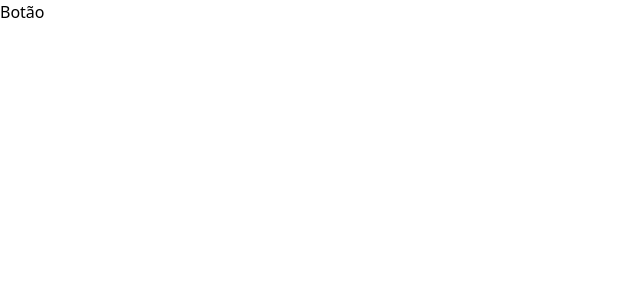
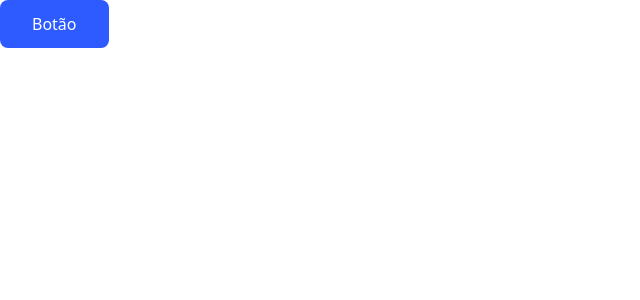
Before and after one commit to athena272/alfabit-design-system, a Next.js app: page / in a window 1280 px wide. Shown: the top 300 px of the page, without its empty margins (0-640 px from the left). Built offline with nearby package versions, Linux system fonts and the light colour scheme.

Commit message:
Update index.tsx

```diff
--- a/components/Button/index.tsx
+++ b/components/Button/index.tsx
@@ -2,9 +2,9 @@ type ButtonProps = {
     children: React.ReactNode;
 } & React.ButtonHTMLAttributes<HTMLButtonElement>;
 
-export default function Button({ children }: ButtonProps) {
+export default function Button({ children, className }: ButtonProps) {
     return (
-        <button>
+        <button className={`bg-[#2D5BFF] rounded-[8px] px-[32px] py-[12px] text-white ${className}`}>
             {children}
         </button>
     )
```
